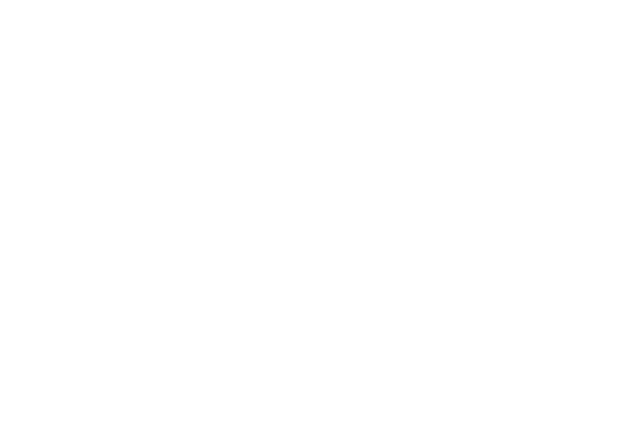
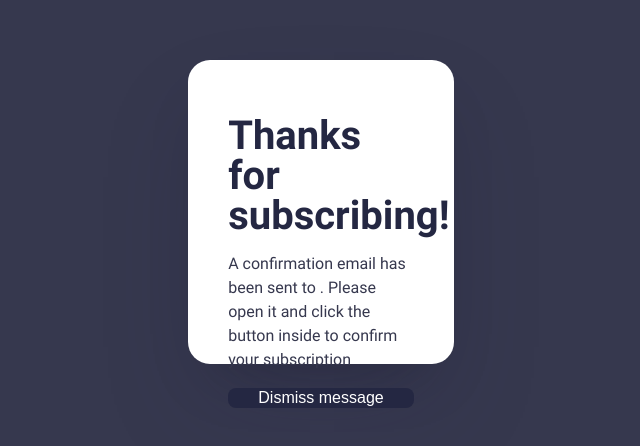
Before and after one commit to vsenadev/newsletter-subscribe, a React (Create React App) app: page /success in a window 1280 px wide. Before the commit this address had no page. Shown: the part 188-634 px from the top of the page, without its empty margins (319-959 px from the left). Built offline with nearby package versions, Linux system fonts and the light colour scheme.

Commit message:
FEAT - Success page and ContextApi implement

```diff
--- a/src/index.tsx
+++ b/src/index.tsx
@@ -4,10 +4,10 @@
 import AppRouter from "./routes";
 
 const root = ReactDOM.createRoot(
-  document.getElementById('root') as HTMLElement
+    document.getElementById('root') as HTMLElement
 );
 root.render(
-  <React.StrictMode>
-    <AppRouter />
-  </React.StrictMode>
+    <>
+        <AppRouter />
+    </>
 );
--- a/src/pages/Home/Home.tsx
+++ b/src/pages/Home/Home.tsx
@@ -2,12 +2,23 @@
 import data from '../../data/home.json'
 import { ReactComponent as CorrectLogo } from '../../assets/images/icon-list.svg'
 import Banner from '../../assets/images/illustration-sign-up-desktop.svg'
-import {useState} from "react";
-import {validateEmail} from "../../utils/Home";
+import {useContext} from "react";
+import {validateEmail} from "../../utils/Home.utils";
+import {GlobalContext} from "../../store/GlobalState";
+import { useNavigate } from "react-router-dom";
 
 export default function Home(){
-    const [email, setEmail] = useState('');
-    const [validEmail, setValidEmail] = useState(true);
+    const { email, setEmail, validEmail, setValidEmail, called, setCalled }: any= useContext(GlobalContext);
+    const navigate = useNavigate();
+
+    const handleButtonClick = () => {
+        setCalled(true)
+
+        if (validateEmail(email)) {
+            setValidEmail(true)
+            navigate("/success");
+        }
+    };
 
     return(
         <section className={styles.container}>
@@ -29,7 +40,7 @@
                         <div className={styles.container__box_content_mail_div}>
                             <label className={styles.container__box_content_mail_div_label}>Email address</label>
                             {
-                                !validEmail&&(
+                                (!validEmail && called)&&(
                                     <span className={styles.container__box_content_mail_div_error}>Valid email required</span>
                                 )
                             }
@@ -44,7 +55,7 @@
                             onChange={(event) => setEmail(event.target.value)}
                         />
                     </div>
-                    <button onClick={() => validateEmail(email, setValidEmail)} className={styles.container__box_content_button}>Subscribe to monthly newsletter</button>
+                    <button onClick={handleButtonClick} className={styles.container__box_content_button}>Subscribe to monthly newsletter</button>
                 </div>
                 <div className={styles.container__box_image}>
                     <img src={Banner} alt='banner'/>
--- /dev/null
+++ b/src/pages/Success/Success.module.sass
@@ -0,0 +1,50 @@
+@import '../../assets/styles/_variables.sass'
+
+.container
+  width: 100dvw
+  height: 100dvh
+  background-color: $CharcoalGrey
+  display: flex
+  justify-content: center
+  align-items: center
+
+  &__box
+    background-color: $White
+    padding: 2.5rem
+    width: calc(22% - 6rem)
+    height: calc(40% - 6rem)
+    display: flex
+    flex-direction: column
+    gap: 1rem
+    border-radius: 22px
+    box-shadow: rgba(50, 50, 93, 0.25) 0 50px 100px -20px, rgba(0, 0, 0, 0.3) 0 30px 60px -30px
+
+    &_title
+      font-family: $title-font
+      font-weight: $title-weight
+      font-size: 2.5rem
+      color: $DarkSlateGrey
+
+    &_text
+      font-family: $font-text
+      font-weight: $text-weight
+      font-size: $size
+      color: $CharcoalGrey
+      line-height: 1.5rem
+
+      strong
+        font-weight: 700
+
+    &_button
+      height: 3rem
+      border-radius: 8px
+      border-style: none
+      background-color: $DarkSlateGrey
+      color: $White
+      font-weight: $text-weight
+      cursor: pointer
+      font-size: $size
+
+    &_button:hover
+      background-image: linear-gradient(to right, #ff5474, #ff5767, #ff5b5a, #ff614d, #ff683f)
+      box-shadow: 1px 2px 35px rgba(255, 105, 105, 0.8)
--- /dev/null
+++ b/src/pages/Success/Success.tsx
@@ -0,0 +1,19 @@
+import styles from './Success.module.sass';
+import { ReactComponent as SuccessLogo } from '../../assets/images/icon-success.svg';
+import {useContext} from "react";
+import {GlobalContext} from "../../store/GlobalState";
+
+export default function Success(){
+    const { email }: any = useContext(GlobalContext);
+
+    return(
+        <section className={styles.container}>
+            <div className={styles.container__box}>
+                <SuccessLogo/>
+                <h1 className={styles.container__box_title}>Thanks for subscribing!</h1>
+                <p className={styles.container__box_text}>A confirmation email has been sent to <strong>{email}</strong>. Please open it and click the button inside to confirm your subscription</p>
+                <button className={styles.container__box_button}>Dismiss message</button>
+            </div>
+        </section>
+    )
+}
--- a/src/routes.tsx
+++ b/src/routes.tsx
@@ -1,12 +1,17 @@
 import { BrowserRouter, Routes, Route } from "react-router-dom";
 import Home from './pages/Home/Home'
+import Success from "./pages/Success/Success";
+import {RoutesProvider} from "./store/GlobalState";
 
 export default function AppRouter() {
     return(
         <BrowserRouter>
-            <Routes>
-                <Route element={<Home/>} path='/'/>
-            </Routes>
+            <RoutesProvider>
+                <Routes>
+                    <Route element={<Home/>} path='/'/>
+                    <Route element={<Success/>} path='/success'/>
+                </Routes>
+            </RoutesProvider>
         </BrowserRouter>
     )
 }
--- /dev/null
+++ b/src/store/GlobalState.tsx
@@ -0,0 +1,15 @@
+import {createContext, useState} from 'react'
+
+export const GlobalContext = createContext({})
+
+export function RoutesProvider({children}: any) {
+    const [email, setEmail] = useState('')
+    const [validEmail, setValidEmail] = useState(false)
+    const [called, setCalled] = useState(false)
+
+    return (
+        <GlobalContext.Provider value={{email, setEmail, validEmail, setValidEmail, called, setCalled}}>
+            {children}
+        </GlobalContext.Provider>
+    )
+}
--- a/src/utils/Home.ts
+++ /dev/null
@@ -1,12 +0,0 @@
-import React from "react";
-
-export function validateEmail(email: string, setValidEmail: React.Dispatch<React.SetStateAction<boolean>>): void{
-    const regex = /^[a-zA-Z0-9._%+-]+@[a-zA-Z0-9.-]+\.[a-zA-Z]{2,}$/;
-    const validate = regex.test(email)
-
-    if(validate){
-        setValidEmail(true)
-    }else{
-        setValidEmail(false)
-    }
-}
--- /dev/null
+++ b/src/utils/Home.utils.ts
@@ -0,0 +1,9 @@
+import React from "react";
+import { useNavigate } from "react-router-dom";
+
+export function validateEmail(email: string): boolean{
+    const regex = /^[a-zA-Z0-9._%+-]+@[a-zA-Z0-9.-]+\.[a-zA-Z]{2,}$/;
+    const validate = regex.test(email)
+
+    return validate;
+}
```
Also changed, not shown: src/assets/images/icon-success.svg.
